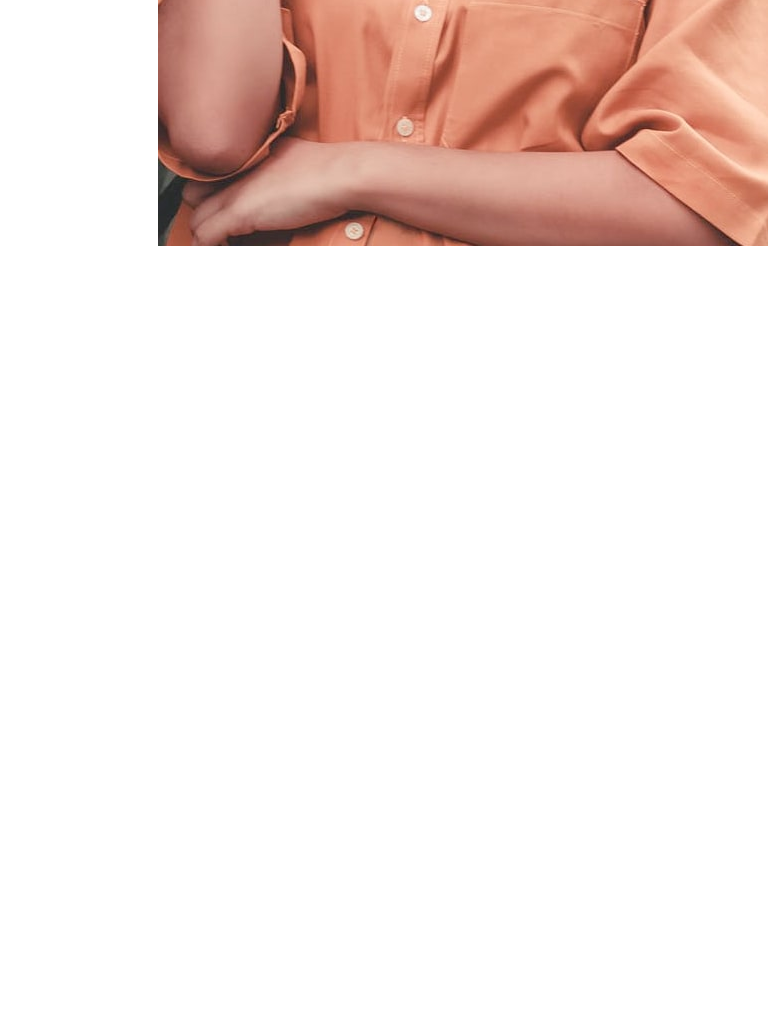
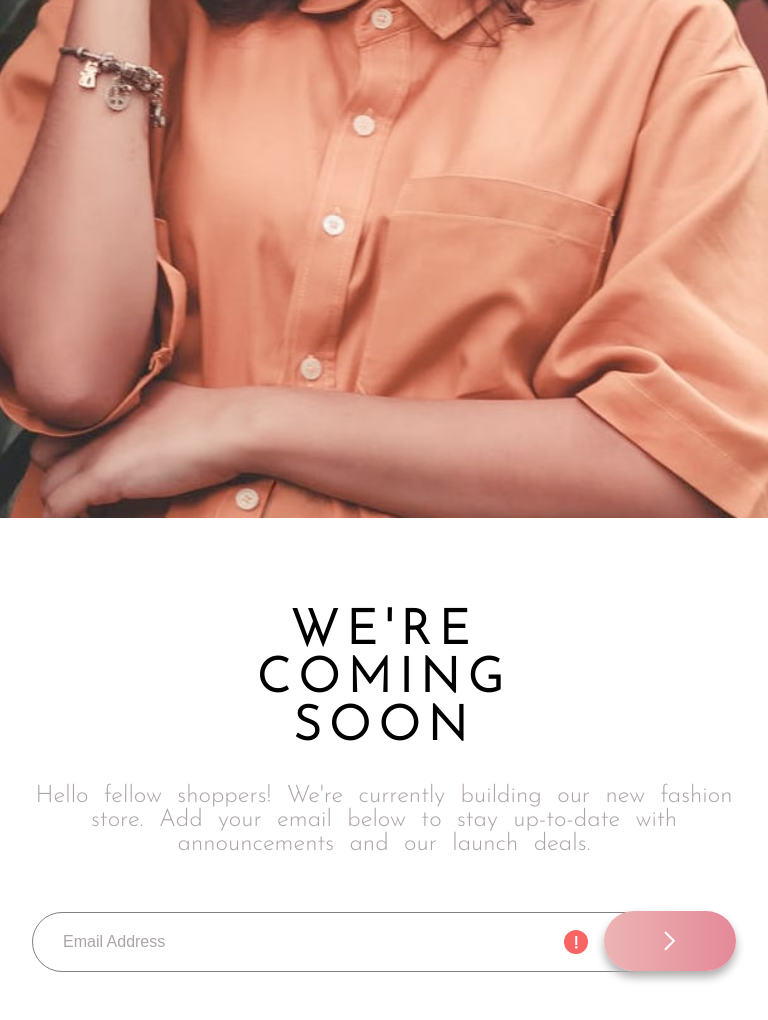
Before and after one commit to henrykay53/Base-Apparel-forntendMentor, a plain HTML site: page index.html in a window 768 px wide. Shown: the part 604-1624 px from the top of the page. Before the commit the page ends 904 px from the top, so only its background shows below. Drawn offline with Linux system fonts and the light colour scheme.

Commit message:
Fixed responsiveness for tablets and all other mobile devices

```diff
--- a/app/css/style.css
+++ b/app/css/style.css
@@ -1,3 +1,7 @@
+html {
+    font-size-adjust: 100%;
+}
+
 * {
     box-sizing: border-box;
 }
@@ -13,11 +17,9 @@
 }
 
 body {
-    max-width: 1440px;
+    max-width: 90rem;
     margin: 3.125rem auto;
-    display: flex;
-    /* background-repeat: initial; */
-    flex-direction: row-reverse;
+
     font-family: 'Josefin Sans', sans-serif;
     font-size: 1rem;
 
@@ -36,9 +38,6 @@ body {
     letter-spacing: 0.5rem;
 }
 
-span {
-    color: var(--pry-clr);
-}
 
 .msg {
     word-spacing: 0.5rem;
@@ -81,7 +80,7 @@ input:focus {
 
 
 /* Media query for mobile*/
-@media(max-width: 31.25rem) {
+@media(max-width: 31.9375rem) {
 
 
     body {
@@ -140,6 +139,14 @@ input:focus {
         margin-top: 1rem;
     }
 
+    .error {
+        position: relative;
+        top: 0.5rem;
+        right: 5.5rem;
+        /* margin-top: 2rem; */
+        /* margin-right: 8rem; */
+    }
+
     .btn {
         margin-top: 0.9rem;
         margin-left: -4.5rem;
@@ -147,9 +154,81 @@ input:focus {
 
 }
 
+/* media queries for tablets */
+@media(min-width:32rem) and (max-width: 77.4375rem) {
+
+    body {
+        display: block;
+    }
+
+    .brand-logo-desktop {
+        display: none;
+    }
+
+    .brand-logo-mobile {
+        display: block;
+        margin-bottom: 2rem;
+        margin-left: 2rem;
+    }
+
+    p {
+        font-size: 1.5rem;
+    }
+
+    .hero-desktop {
+        width: 100%;
+    }
+
+
+    .text-content {
+        text-align: center;
+        margin: -4rem 2rem 6rem 2rem;
+
+    }
+
+    forms {
+        display: flex;
+        align-items: center;
+    }
+
+    input {
+        width: 100%;
+        margin-top: 2rem;
+        font-size: 1rem;
+    }
+
+    input {
+        padding: 20px 30px;
+    }
+
+    .btn {
+        padding: 20px 60px;
+    }
+
+    .error {
+        position: relative;
+        right: 6rem;
+        bottom: -1rem;
+        /* margin-top: 2rem; */
+        /* margin-right: 8rem; */
+    }
+
+    .btn {
+        margin-left: -5rem;
+        margin-top: 1.8rem;
+    }
+
+
+}
+
+
 /* media query for large screen from 1282px and above */
+@media(min-width: 77.5rem) {
 
-@media(min-width: 80.125rem) {
+    body {
+        display: flex;
+       flex-direction: row-reverse;
+    }
 
     .text-content {
         padding: 5rem 0 5rem 5rem;
@@ -196,19 +275,28 @@ input:focus {
 
     }
 
-    span {
-        color: var(--pry-clr);
+    input:focus {
+        border-color: var(--right-accent);
     }
 
+    forms {
+        display: flex;
+        align-items: center;
+    }
 
-    input:focus {
-        border-color: var(--right-accent);
+    .error {
+        position: relative;
+        top: 0.9rem;
+        right: 5.5rem;
+        /* margin-top: 2rem; */
+        /* margin-right: 8rem; */
     }
 
     .btn {
         max-width: 6.25rem;
         position: relative;
         left: -5rem;
+        top: 0.9rem;
         border-radius: 2.5rem;
         background: linear-gradient(to right, var(--left-accent), var(--right-accent));
         color: white;
--- a/index.html
+++ b/index.html
@@ -16,6 +16,8 @@
 
 </head>
 <body>
+
+
 
     <img src="images/logo.svg" alt="brand-logo" class="brand-logo-mobile">
 
@@ -42,11 +44,13 @@
 
         <forms>
             <input type="text" placeholder="Email Address">
-            <span class="btn"><strong>></strong></span>
+            <img src="images/icon-error.svg" alt="error-icon" class="error">
+            <img src="images/icon-arrow.svg" class="btn">
             <!-- <button class="submit-btn">></button> -->
         </forms>
 
     </div>
+
 
     <!-- javascript-->
     <script src="app/js/main.js"></script>
```
